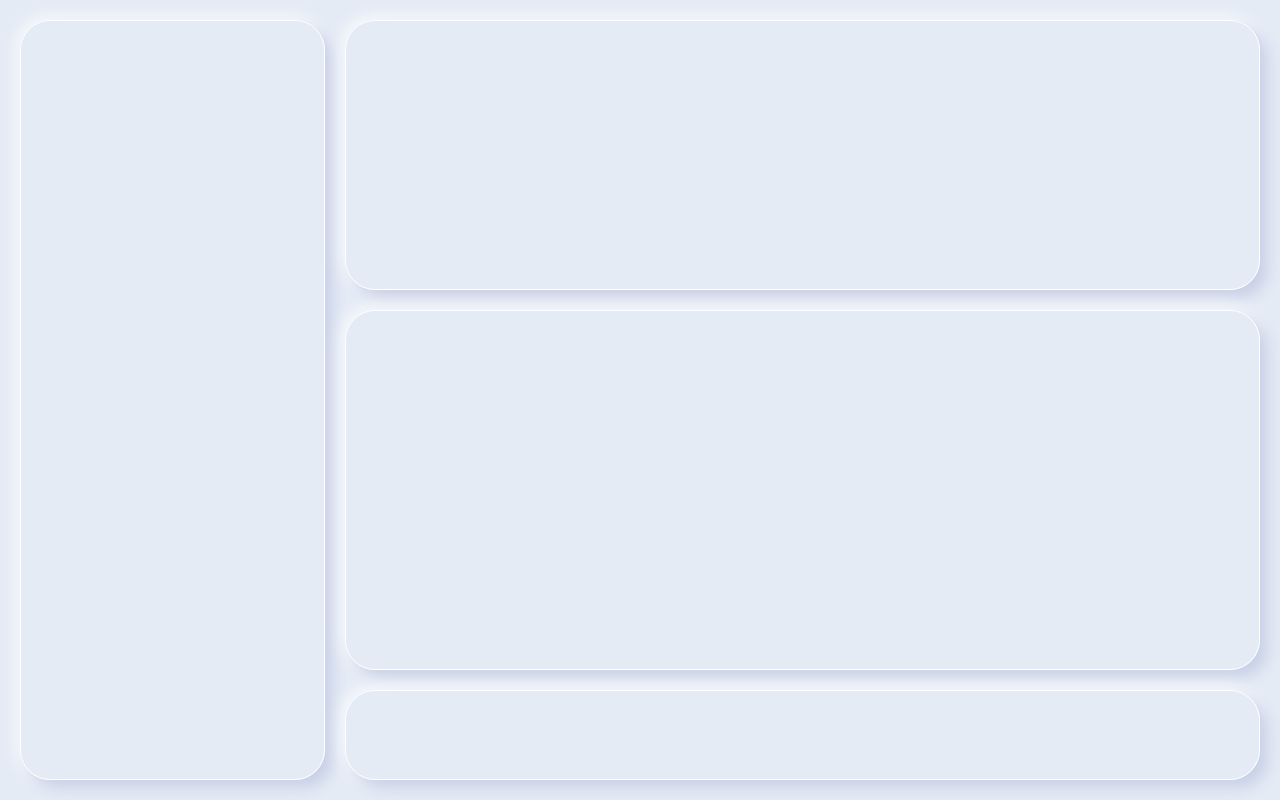
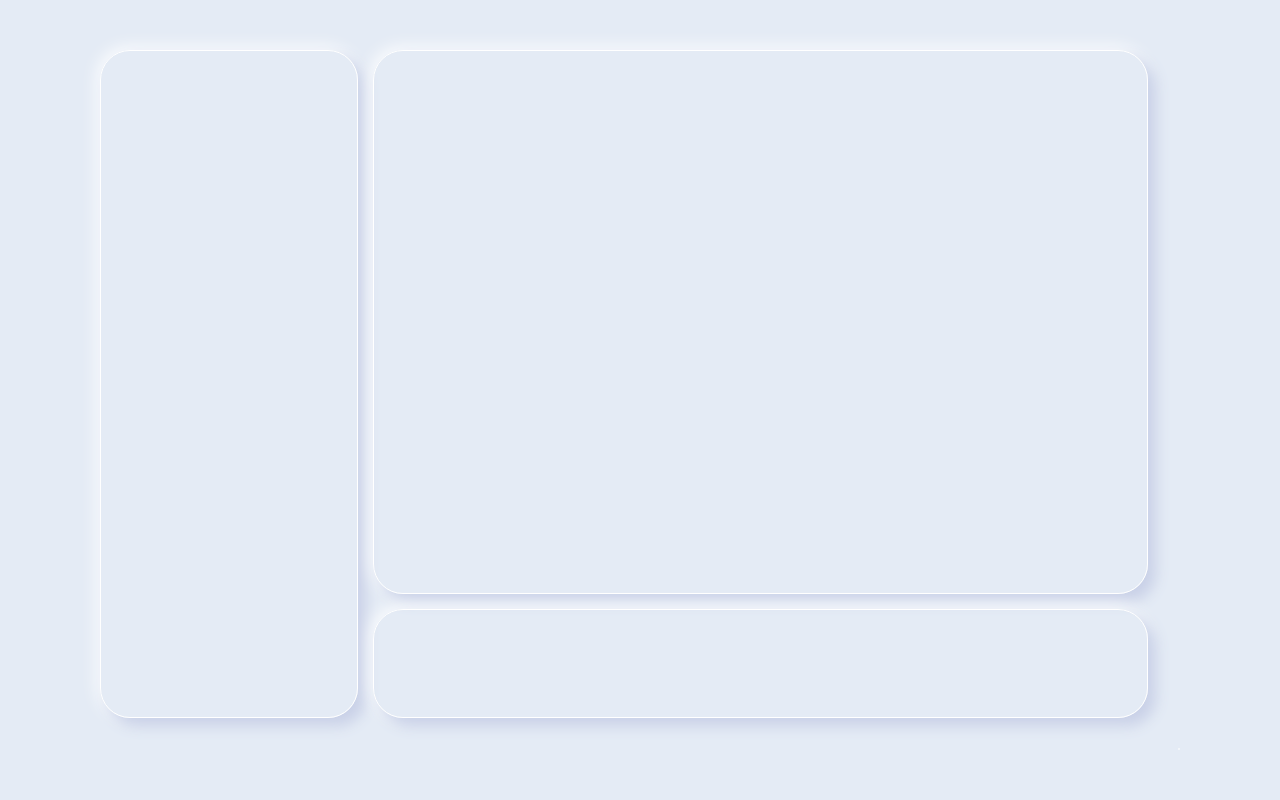
Before and after one commit to pangxiaoli/homepage, a React (Vite) app: page / in a window 1280 px wide. Built offline with nearby package versions, Linux system fonts and the light colour scheme.

Commit message:
feta: 增加 config 类型声明

```diff
--- a/config.ts
+++ b/config.ts
@@ -1,5 +1,44 @@
-const config = {
-	title: 'test'
+interface ILink {
+	icon?: string | URL,
+	title: string,
+	uri?: string | URL,
+}
+
+interface IConfig {
+	title: string,
+	subTitle?: string,
+
+	user: {
+		avater: URL | string,
+		name?: string,
+
+		social?: Array<ILink>
+	},
+
+	site?: Array<ILink>
+
+	footer?: {
+		copyRight?: string,
+		icp?: string,
+		gunan?: string,
+	}
+}
+
+
+const config: IConfig = {
+	title: 'title',
+	subTitle: 'subtitle',
+
+	user: {
+		avater: '',
+		name: 'pangxiaoli',
+	},
+
+	footer: {
+		copyRight: 'pangxiaoli',
+		icp: '京ICP备2021012262号-2',
+		gunan: '11010802035180'
+	}
 };
 
 export default config;
--- a/src/App.less
+++ b/src/App.less
@@ -1,13 +1,12 @@
 .App {
     width: 100%;
     height: 100%;
-    padding: 2rem;
+    padding: 5rem 10rem;
     display: grid;
-    gap: 2rem;
+    gap: 1.5rem;
     grid-template-areas:
-        "sider header"
         "sider main"
         "sider footer";
-    grid-template-rows: 3fr 4fr 1fr;
+    grid-template-rows: 5fr 1fr;
     grid-template-columns: 1fr 3fr;
 }
```
Also changed, not shown: 1 other file (tests, documents, lock files or other folders).
